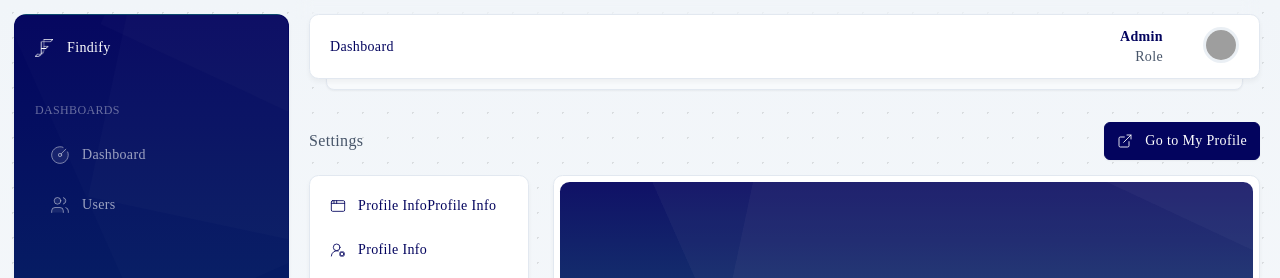
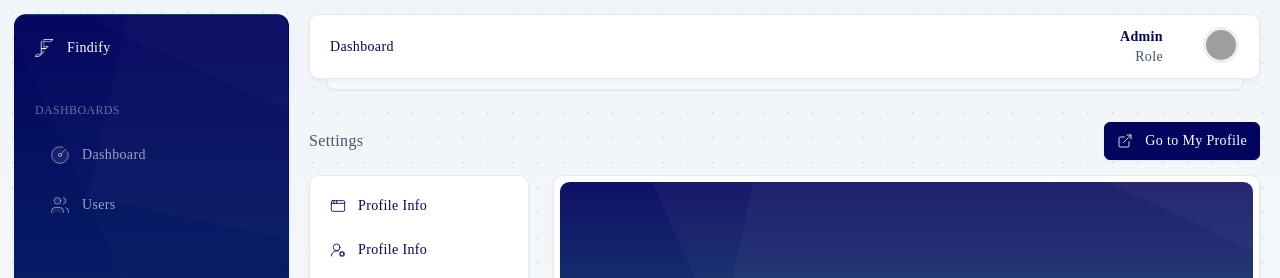
Before and after one commit to kajugadaniels/findify-client, a React (Vite) app: page /profile in a window 1280 px wide. Shown: the top 278 px of the page. Built offline with nearby package versions, Linux system fonts and the light colour scheme; no server answers; sample sign-in values are in the browser's storage; grey boxes are pictures that could not be loaded; a web font is replaced by a local one.

Commit message:
New changes

```diff
--- a/src/pages/auth/Profile.jsx
+++ b/src/pages/auth/Profile.jsx
@@ -24,7 +24,7 @@ const Profile = () => {
                                         <div className="box box--stacked flex flex-col px-5 pb-6 pt-5">
                                             <a href="#" className="flex items-center py-3 first:-mt-3 last:-mb-3 [&.active]:text-primary [&.active]:font-medium hover:text-primary active">
                                                 <AppWindow className="mr-3 h-4 w-4 stroke-[1.3]" />
-                                                Profile InfoProfile Info
+                                                Profile Info
                                             </a>
                                             <a href="#" className="flex items-center py-3 first:-mt-3 last:-mb-3 [&.active]:text-primary [&.active]:font-medium hover:text-primary active">
                                                 <UserCog2 className="mr-3 h-4 w-4 stroke-[1.3]" />
```
